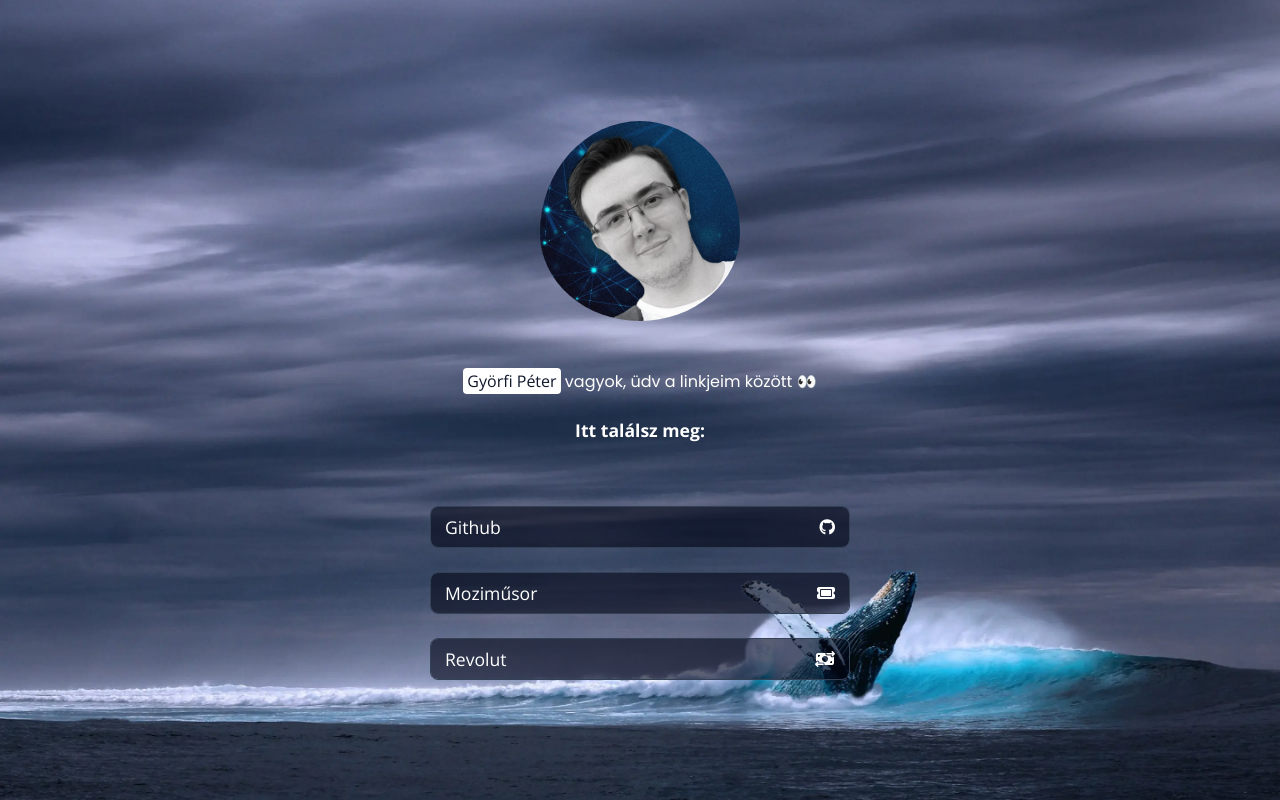
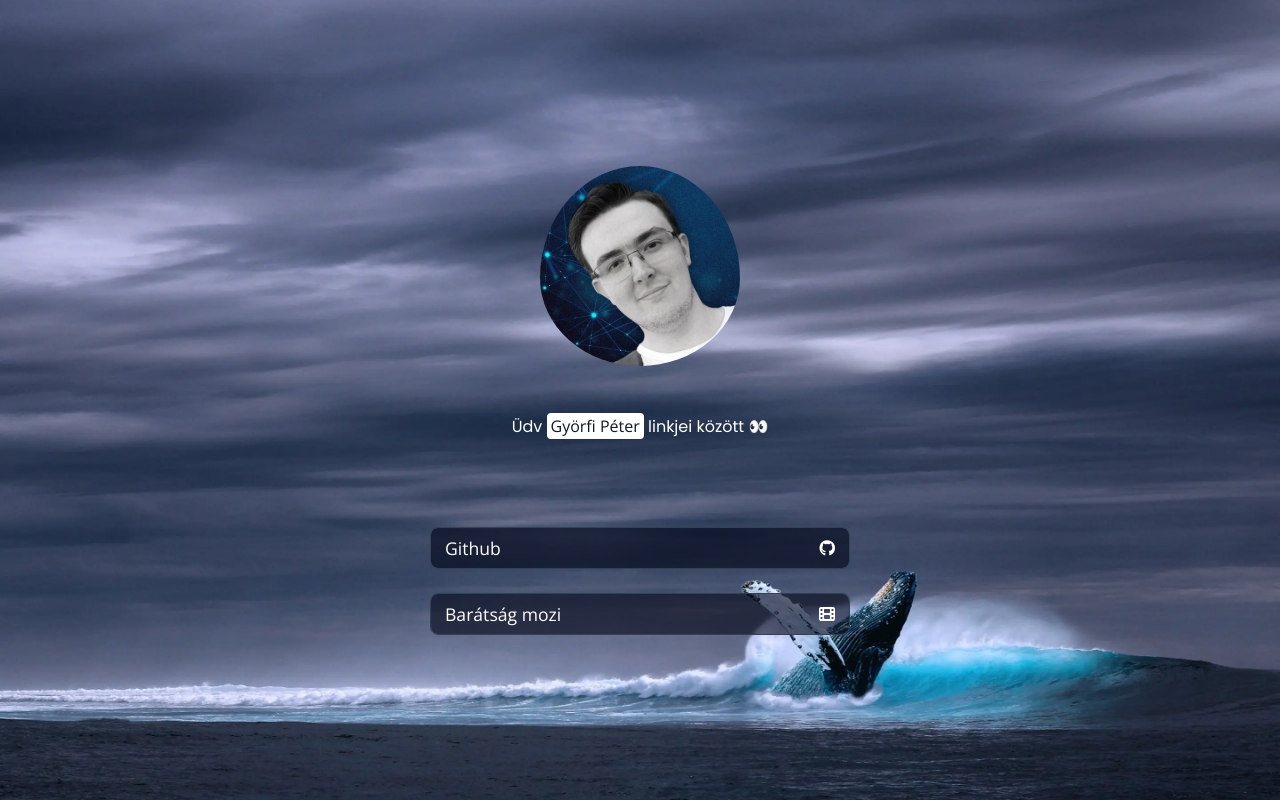
Before and after one commit to apgyorfi/apgyorfi.dev, a plain HTML site: page index.html in a window 1280 px wide. Drawn offline with nearby package versions, Linux system fonts and the light colour scheme.

Commit message:
github+bm

```diff
--- a/index.html
+++ b/index.html
@@ -100,10 +100,11 @@
     </div>
     <header>
       <img src="public/profile_piccy.webp" alt="Györfi Péter profilképe" />
-      <h1><mark>Györfi Péter</mark> vagyok, üdv a linkjeim között 👀</h1>
-      <p>Itt találsz meg:</p>
+      <h1>Üdv <mark>Györfi Péter</mark> linkjei között 👀</h1>
+      <p></p>
     </header>
     <main>
+
       <a href="https://github.com/apgyorfi" target="_blank" class="link">
         <div class="linkBackground"></div>
         <p>Github</p>
@@ -112,14 +113,8 @@
 
       <a href="https://musor.baratsagmozi.hu" target="_blank" class="link">
         <div class="linkBackground"></div>
-        <p>Moziműsor</p>
-        <i class="fa-solid fa-ticket"></i>
-      </a>
-
-      <a href="https://revolut.me/apgyorfi" target="_blank" class="link">
-        <div class="linkBackground"></div>
-        <p>Revolut</p>
-        <i class="fa-solid fa-money-bill-transfer"></i>
+        <p>Barátság mozi</p>
+        <i class="fa-solid fa-film"></i>
       </a>
 
     </main>
```
